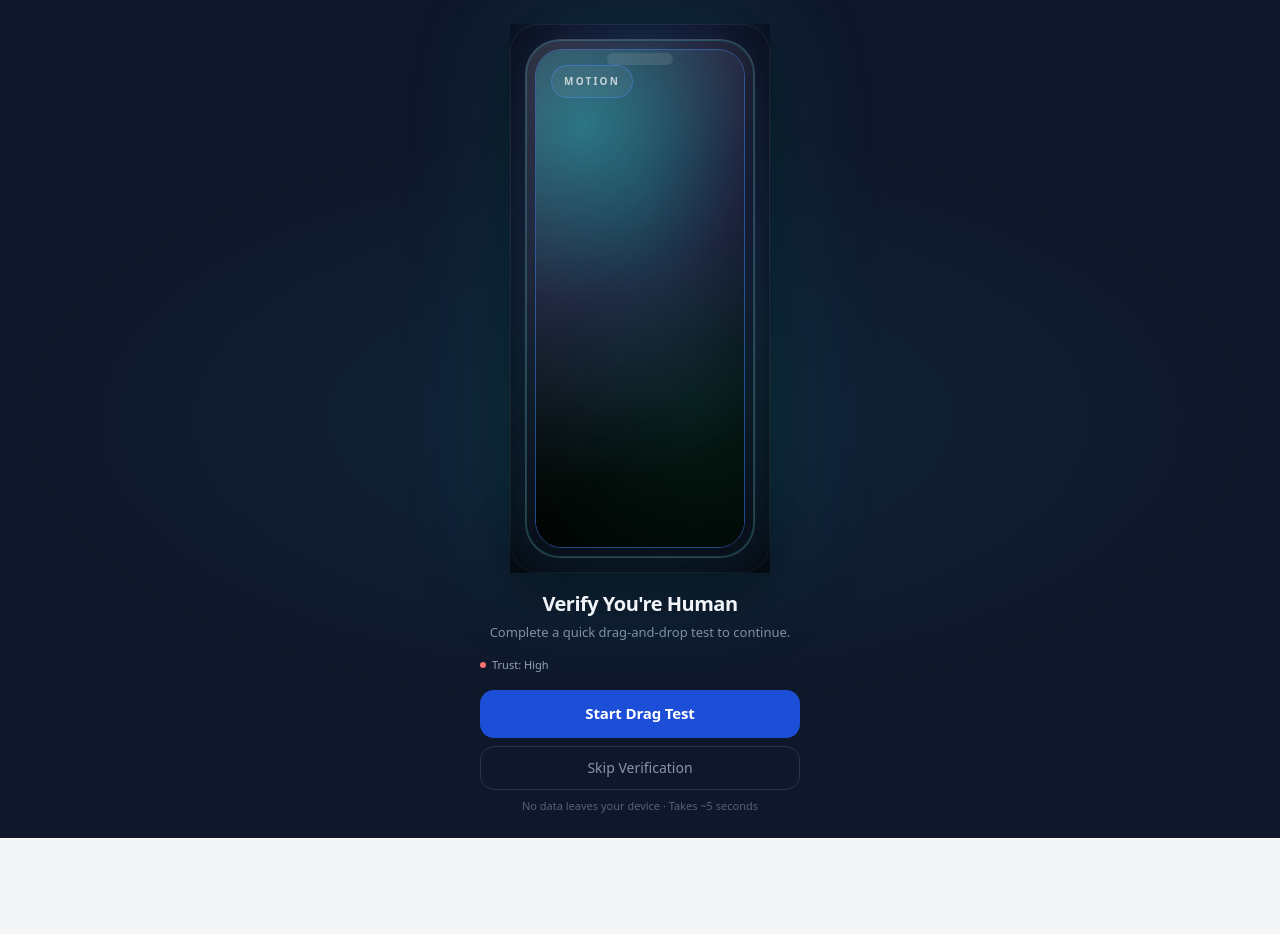
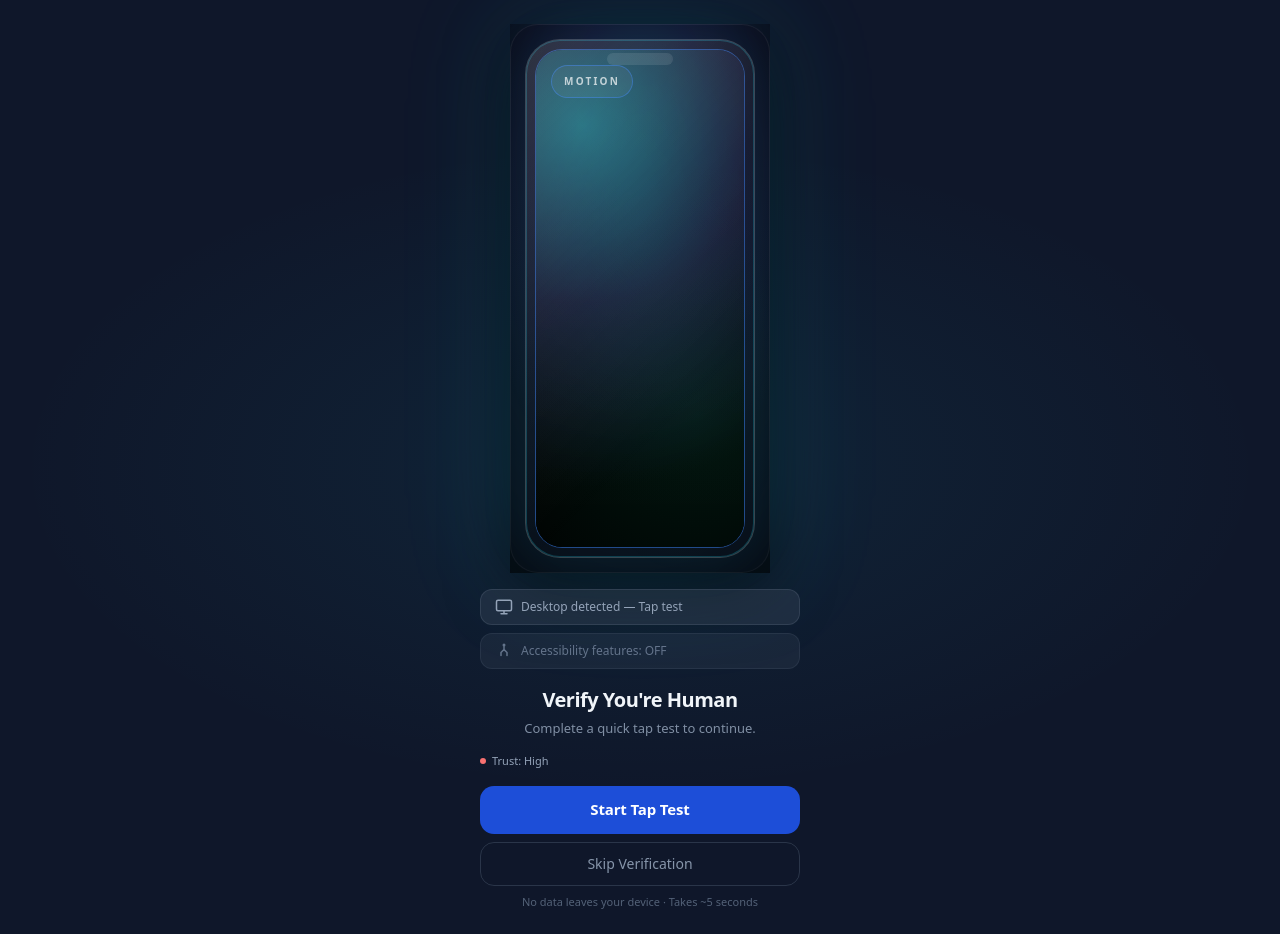
Before and after one commit to diegomccullough/Kinetic-Auth-Ai, a Next.js app: page /verify in a window 1280 px wide. Before the commit the page ends 838 px from the top, so only its background shows below. Built offline with nearby package versions, Linux system fonts and the light colour scheme.

Commit message:
accessibility

```diff
--- a/components/VerificationWizard.tsx
+++ b/components/VerificationWizard.tsx
@@ -99,6 +99,96 @@ function speakInstruction(text: string) {
   if (preferredVoice) utterance.voice = preferredVoice;
 
   window.speechSynthesis.speak(utterance);
+}
+
+// ─── Accessibility Badge Component ─────────────────────────────────────────────
+function AccessibilityBadge({
+  isActive,
+  compact = false
+}: {
+  isActive: boolean;
+  compact?: boolean;
+}) {
+  if (compact) {
+    return (
+      <div
+        style={{
+          display: "inline-flex",
+          alignItems: "center",
+          gap: 4,
+          padding: "4px 8px",
+          borderRadius: 8,
+          background: isActive ? "rgba(59, 130, 246, 0.15)" : "rgba(71, 85, 105, 0.2)",
+          border: isActive ? "1px solid rgba(59, 130, 246, 0.3)" : "1px solid rgba(71, 85, 105, 0.3)",
+        }}
+      >
+        <svg width="12" height="12" viewBox="0 0 24 24" fill="none" aria-hidden>
+          <circle cx="12" cy="4" r="2" fill={isActive ? "#60a5fa" : "#64748b"} />
+          <path
+            d="M12 6v4M8 14l4-4 4 4M8 14v4M16 14v4"
+            stroke={isActive ? "#60a5fa" : "#64748b"}
+            strokeWidth="2"
+            strokeLinecap="round"
+            strokeLinejoin="round"
+          />
+        </svg>
+        <span style={{
+          fontSize: 10,
+          color: isActive ? "#93c5fd" : "#64748b",
+          fontWeight: 600,
+          textTransform: "uppercase",
+          letterSpacing: "0.05em",
+        }}>
+          {isActive ? "A11Y ON" : "A11Y OFF"}
+        </span>
+      </div>
+    );
+  }
+
+  return (
+    <div
+      style={{
+        display: "flex",
+        alignItems: "center",
+        gap: 8,
+        padding: "8px 14px",
+        borderRadius: 12,
+        background: isActive ? "rgba(59, 130, 246, 0.15)" : "rgba(71, 85, 105, 0.2)",
+        border: isActive ? "1px solid rgba(59, 130, 246, 0.3)" : "1px solid rgba(71, 85, 105, 0.3)",
+      }}
+    >
+      <svg width="18" height="18" viewBox="0 0 24 24" fill="none" aria-hidden>
+        <circle cx="12" cy="4" r="2" fill={isActive ? "#60a5fa" : "#64748b"} />
+        <path
+          d="M12 6v4M8 14l4-4 4 4M8 14v4M16 14v4"
+          stroke={isActive ? "#60a5fa" : "#64748b"}
+          strokeWidth="2"
+          strokeLinecap="round"
+          strokeLinejoin="round"
+        />
+      </svg>
+      <span style={{
+        fontSize: 12,
+        color: isActive ? "#93c5fd" : "#64748b",
+        fontWeight: 500
+      }}>
+        {isActive ? "Accessibility features: ON" : "Accessibility features: OFF"}
+      </span>
+      {isActive && (
+        <span style={{
+          marginLeft: "auto",
+          fontSize: 10,
+          color: "#60a5fa",
+          background: "rgba(59, 130, 246, 0.2)",
+          padding: "2px 6px",
+          borderRadius: 4,
+          fontWeight: 600,
+        }}>
+          ACTIVE
+        </span>
+      )}
+    </div>
+  );
 }
 
 // ─── AI Risk Types ────────────────────────────────────────────────────────────
@@ -426,7 +516,7 @@ function HoldRing({
 }
 
 // ─── Step-Up Overview (user must press Continue before beat challenge starts) ─
-function StepUpOverviewScreen({ onContinue, reduceMotion }: { onContinue: () => void; reduceMotion: boolean | null }) {
+function StepUpOverviewScreen({ onContinue, reduceMotion, accessibilityActive }: { onContinue: () => void; reduceMotion: boolean | null; accessibilityActive: boolean }) {
   return (
     <motion.section
       key="step_up_overview"
@@ -462,7 +552,10 @@ function StepUpOverviewScreen({ onContinue, reduceMotion }: { onContinue: () =>
 
         {/* Text */}
         <div className="text-center flex flex-col gap-3">
-          <p className="text-[10px] font-semibold tracking-[0.52em] text-slate-500">KINETICAUTH · STEP-UP</p>
+          <div className="flex items-center justify-center gap-3">
+            <p className="text-[10px] font-semibold tracking-[0.52em] text-slate-500">KINETICAUTH · STEP-UP</p>
+            <AccessibilityBadge isActive={accessibilityActive} compact />
+          </div>
           <h2 className="text-xl font-bold text-white leading-snug">Enhanced Verification Required</h2>
           <p className="text-sm text-slate-400 leading-relaxed">
             We detected inconsistent motion patterns during verification. To protect queue fairness, we need one additional step.
@@ -628,11 +721,13 @@ function BeatChallenge({
   onPass,
   onSkip,
   reduceMotion,
+  accessibilityActive,
 }: {
   song: EventSong;
   onPass: () => void;
   onSkip: () => void;
   reduceMotion: boolean | null;
+  accessibilityActive: boolean;
 }) {
   const beatIntervalMs = Math.round(60_000 / song.bpm);
   const [beatsHit, setBeatsHit] = useState(0);
@@ -815,7 +910,10 @@ function BeatChallenge({
 
         {/* Header */}
         <div className="text-center">
-          <p className="text-[10px] font-semibold tracking-[0.52em] text-slate-500 mb-2">KINETICAUTH · BEAT CHECK</p>
+          <div className="flex items-center justify-center gap-3 mb-2">
+            <p className="text-[10px] font-semibold tracking-[0.52em] text-slate-500">KINETICAUTH · BEAT CHECK</p>
+            <AccessibilityBadge isActive={accessibilityActive} compact />
+          </div>
           <h2 className="text-xl font-bold text-white">Shake to the Beat</h2>
           <p className="mt-1 text-sm text-slate-400">
             {song.audioSrc
@@ -1065,7 +1163,10 @@ function DragChallenge({
       <div ref={containerRef} className="w-full max-w-[380px] flex flex-col items-center gap-6">
         {/* Header */}
         <div className="text-center">
-          <p className="text-[10px] font-semibold tracking-[0.52em] text-slate-500 mb-2">KINETICAUTH · DRAG TEST</p>
+          <div className="flex items-center justify-center gap-3 mb-2">
+            <p className="text-[10px] font-semibold tracking-[0.52em] text-slate-500">KINETICAUTH · TAP TEST</p>
+            <AccessibilityBadge isActive={accessibilityMode} compact />
+          </div>
           <h2 className="text-xl font-bold text-white">Drag the Ticket</h2>
           <p className="mt-1 text-sm text-slate-400">
             Drag the ticket onto the stage to verify
@@ -1274,7 +1375,10 @@ function MultiDragChallenge({
       <div ref={containerRef} className="w-full max-w-[380px] flex flex-col items-center gap-6">
         {/* Header */}
         <div className="text-center">
-          <p className="text-[10px] font-semibold tracking-[0.52em] text-slate-500 mb-2">KINETICAUTH · MULTI-DRAG</p>
+          <div className="flex items-center justify-center gap-3 mb-2">
+            <p className="text-[10px] font-semibold tracking-[0.52em] text-slate-500">KINETICAUTH · MULTI-DRAG</p>
+            <AccessibilityBadge isActive={accessibilityMode} compact />
+          </div>
           <h2 className="text-xl font-bold text-white">Place All Tickets</h2>
           <p className="mt-1 text-sm text-slate-400">
             Drag each ticket to the stage while the music plays
@@ -1400,6 +1504,7 @@ function TiltChallenge({
   riskLoading,
   onSuccess,
   onFailure,
+  accessibilityActive,
 }: {
   smoothedGamma: number;
   smoothedRef: { current: { beta: number; gamma: number; alpha: number } };
@@ -1411,6 +1516,7 @@ function TiltChallenge({
   riskLoading: boolean;
   onSuccess: (score: ScoreBreakdown) => void;
   onFailure: (accumulated: TiltAccumulatedData) => void;
+  accessibilityActive: boolean;
 }) {
   const [taskId, setTaskId] = useState<TaskId>("left");
   const [holdPct, setHoldPct] = useState(0);
@@ -1599,6 +1705,7 @@ function TiltChallenge({
         <div className="flex items-center justify-between gap-2">
           <p className="text-[10px] font-semibold tracking-[0.52em] text-slate-500">KINETICAUTH</p>
           <div className="flex items-center gap-3">
+            <AccessibilityBadge isActive={accessibilityActive} compact />
             <TrustChip risk={risk} loading={riskLoading} />
             <p className="text-[10px] font-medium text-slate-500">Step {completedCount + 1} of 3</p>
           </div>
@@ -2024,30 +2131,95 @@ export default function VerificationWizard({
               </div>
             </div>
 
-            {/* Accessibility indicator */}
-            {(accessibility.screenReaderActive || accessibility.reduceMotion) && (
+            {/* Device & Accessibility Status */}
+            <div
+              style={{
+                position: "relative",
+                zIndex: 1,
+                display: "flex",
+                flexDirection: "column",
+                gap: 8,
+                width: "min(320px, 90vw)",
+              }}
+            >
+              {/* Device type indicator */}
               <div
                 style={{
-                  position: "relative",
-                  zIndex: 1,
                   display: "flex",
                   alignItems: "center",
                   gap: 8,
                   padding: "8px 14px",
                   borderRadius: 12,
-                  background: "rgba(59, 130, 246, 0.15)",
-                  border: "1px solid rgba(59, 130, 246, 0.3)",
+                  background: "rgba(71, 85, 105, 0.3)",
+                  border: "1px solid rgba(71, 85, 105, 0.5)",
+                }}
+              >
+                {accessibility.isDesktop ? (
+                  <svg width="18" height="18" viewBox="0 0 24 24" fill="none" aria-hidden>
+                    <rect x="2" y="3" width="20" height="14" rx="2" stroke="#94a3b8" strokeWidth="2" />
+                    <path d="M8 21h8M12 17v4" stroke="#94a3b8" strokeWidth="2" strokeLinecap="round" />
+                  </svg>
+                ) : (
+                  <svg width="18" height="18" viewBox="0 0 24 24" fill="none" aria-hidden>
+                    <rect x="5" y="2" width="14" height="20" rx="2" stroke="#94a3b8" strokeWidth="2" />
+                    <circle cx="12" cy="18" r="1" fill="#94a3b8" />
+                  </svg>
+                )}
+                <span style={{ fontSize: 12, color: "#94a3b8", fontWeight: 500 }}>
+                  {accessibility.isDesktop ? "Desktop detected — Tap test" : "Mobile detected — Tilt test"}
+                </span>
+              </div>
+
+              {/* Accessibility status indicator - always shown */}
+              <div
+                style={{
+                  display: "flex",
+                  alignItems: "center",
+                  gap: 8,
+                  padding: "8px 14px",
+                  borderRadius: 12,
+                  background: (accessibility.screenReaderActive || accessibility.reduceMotion)
+                    ? "rgba(59, 130, 246, 0.15)"
+                    : "rgba(71, 85, 105, 0.2)",
+                  border: (accessibility.screenReaderActive || accessibility.reduceMotion)
+                    ? "1px solid rgba(59, 130, 246, 0.3)"
+                    : "1px solid rgba(71, 85, 105, 0.3)",
                 }}
               >
                 <svg width="18" height="18" viewBox="0 0 24 24" fill="none" aria-hidden>
-                  <circle cx="12" cy="4" r="2" fill="#60a5fa" />
-                  <path d="M12 6v4M8 14l4-4 4 4M8 14v4M16 14v4" stroke="#60a5fa" strokeWidth="2" strokeLinecap="round" strokeLinejoin="round" />
+                  <circle cx="12" cy="4" r="2" fill={(accessibility.screenReaderActive || accessibility.reduceMotion) ? "#60a5fa" : "#64748b"} />
+                  <path
+                    d="M12 6v4M8 14l4-4 4 4M8 14v4M16 14v4"
+                    stroke={(accessibility.screenReaderActive || accessibility.reduceMotion) ? "#60a5fa" : "#64748b"}
+                    strokeWidth="2"
+                    strokeLinecap="round"
+                    strokeLinejoin="round"
+                  />
                 </svg>
-                <span style={{ fontSize: 12, color: "#93c5fd", fontWeight: 500 }}>
-                  Accessibility features detected
+                <span style={{
+                  fontSize: 12,
+                  color: (accessibility.screenReaderActive || accessibility.reduceMotion) ? "#93c5fd" : "#64748b",
+                  fontWeight: 500
+                }}>
+                  {(accessibility.screenReaderActive || accessibility.reduceMotion)
+                    ? "Accessibility features: ON"
+                    : "Accessibility features: OFF"}
                 </span>
+                {(accessibility.screenReaderActive || accessibility.reduceMotion) && (
+                  <span style={{
+                    marginLeft: "auto",
+                    fontSize: 10,
+                    color: "#60a5fa",
+                    background: "rgba(59, 130, 246, 0.2)",
+                    padding: "2px 6px",
+                    borderRadius: 4,
+                    fontWeight: 600,
+                  }}>
+                    ACTIVE
+                  </span>
+                )}
               </div>
-            )}
+            </div>
 
             {/* Headline + subtitle */}
             <div style={{ position: "relative", zIndex: 1, textAlign: "center" }}>
@@ -2070,9 +2242,9 @@ export default function VerificationWizard({
                   lineHeight: 1.4,
                 }}
               >
-                {accessibility.needsAlternativeTest
-                  ? "Complete a quick drag-and-drop test to continue."
-                  : "Tilt left and right to continue."}
+                {accessibility.isDesktop
+                  ? "Complete a quick tap test to continue."
+                  : "Tilt your phone left and right to continue."}
               </p>
             </div>
 
@@ -2092,13 +2264,13 @@ export default function VerificationWizard({
                 gap: 8,
               }}
             >
-              {/* Primary CTA - Motion test or Drag test based on device capability */}
-              {accessibility.needsAlternativeTest ? (
+              {/* Primary CTA - Tap test for desktop, Tilt test for mobile */}
+              {accessibility.isDesktop ? (
                 <motion.button
                   type="button"
                   onClick={() => {
                     if (accessibility.screenReaderActive) {
-                      speakInstruction("Starting drag and drop verification test.");
+                      speakInstruction("Starting tap verification test.");
                     }
                     setScreen("drag");
                     setCurrentStep("tilt");
@@ -2117,7 +2289,7 @@ export default function VerificationWizard({
                   }}
                   whileTap={reduceMotion ? undefined : { scale: 0.98 }}
                 >
-                  Start Drag Test
+                  Start Tap Test
                 </motion.button>
               ) : granted ? (
                 <motion.button
@@ -2137,7 +2309,7 @@ export default function VerificationWizard({
                   }}
                   whileTap={reduceMotion ? undefined : { scale: 0.98 }}
                 >
-                  Start Verification
+                  Start Tilt Test
                 </motion.button>
               ) : (
                 <motion.button
@@ -2168,33 +2340,6 @@ export default function VerificationWizard({
                 </motion.button>
               )}
 
-              {/* Alternative test option for mobile users */}
-              {!accessibility.needsAlternativeTest && (
-                <button
-                  type="button"
-                  onClick={() => {
-                    if (accessibility.screenReaderActive) {
-                      speakInstruction("Switching to drag and drop test.");
-                    }
-                    setScreen("drag");
-                    setCurrentStep("tilt");
-                  }}
-                  style={{
-                    width: "100%",
-                    height: 44,
-                    borderRadius: 14,
-                    background: "rgba(30, 41, 59, 0.8)",
-                    color: "rgba(148,163,184,0.9)",
-                    fontSize: 14,
-                    fontWeight: 500,
-                    border: "1px solid rgba(71,85,105,0.5)",
-                    cursor: "pointer",
-                    transition: "all 0.15s",
-                  }}
-                >
-                  Use Drag Test Instead
-                </button>
-              )}
 
               {/* Skip verification button */}
               <button
@@ -2250,6 +2395,7 @@ export default function VerificationWizard({
             riskLoading={riskLoading}
             onSuccess={handleTiltSuccess}
             onFailure={handleTiltFailure}
+            accessibilityActive={accessibility.screenReaderActive || accessibility.reduceMotion}
           />
         ) : null}
 
@@ -2268,6 +2414,7 @@ export default function VerificationWizard({
             key="step_up_overview"
             onContinue={handleStepUpOverviewContinue}
             reduceMotion={reduceMotion}
+            accessibilityActive={accessibility.screenReaderActive || accessibility.reduceMotion}
           />
         ) : null}
 
@@ -2282,6 +2429,7 @@ export default function VerificationWizard({
               onPass={handleBeatPass}
               onSkip={handleBeatSkip}
               reduceMotion={reduceMotion}
+              accessibilityActive={accessibility.screenReaderActive || accessibility.reduceMotion}
             />
           ) : (
             <BeatPlaceholder key="beat-placeholder" onComplete={handleBeatPass} />
@@ -2373,6 +2521,7 @@ export default function VerificationWizard({
             <div className="relative mx-auto flex min-h-[100dvh] w-full max-w-[430px] flex-col px-6 py-10">
               <div className="flex items-center justify-between">
                 <p className="text-[10px] font-semibold tracking-[0.52em] text-slate-500">KINETICAUTH</p>
+                <AccessibilityBadge isActive={accessibility.screenReaderActive || accessibility.reduceMotion} compact />
               </div>
 
               <div className="flex flex-1 flex-col justify-center gap-6">
```
